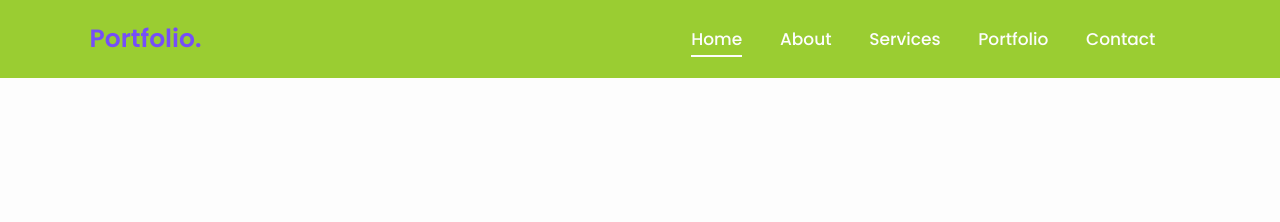
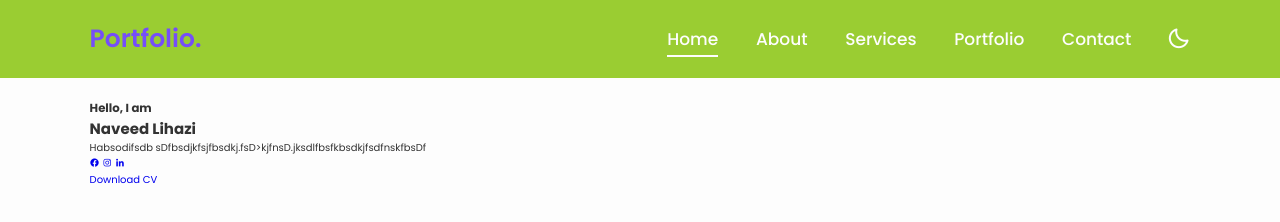
Before and after one commit to lihazinoob/personal_portfolio, a plain HTML site: page index.html in a window 1280 px wide. Drawn offline with nearby package versions, Linux system fonts and the light colour scheme.

```diff
--- a/index.html
+++ b/index.html
@@ -4,7 +4,7 @@
   <meta charset="UTF-8">
   <meta name="viewport" content="width=device-width, initial-scale=1.0">
   <title>Naveed Lihazi</title>
-
+  <link href='https://unpkg.com/boxicons@2.1.4/css/boxicons.min.css' rel='stylesheet'>
 
   <link rel="stylesheet" href="style.css">
 </head>
@@ -25,10 +25,30 @@
 
 
     </nav>
+    <div class='bx bx-moon' id ="darkMode-icon">
 
+    </div>
+  </header>
 
+  <!--home section design-->
 
-  </header>
+  <section class="home" id="home">
+    <div class="home-content">
+      <h3>Hello, I am</h3>
+      <h1>Naveed Lihazi</h1>
+      <p>Habsodifsdb sDfbsdjkfsjfbsdkj.fsD>kjfnsD.jksdlfbsfkbsdkjfsdfnskfbsDf</p>
+
+      <div class="social-media">
+        <a href="#"><i class='bx bxl-facebook-circle' ></i></a>
+        <a href="#"><i class='bx bxl-instagram' ></i></a>
+        <a href="#"><i class='bx bxl-linkedin' ></i></a>
+
+      </div>
+
+    <a href="#" class="btn">Download CV</a>
+
+    </div>
+  </section>
 
 
 
--- a/style.css
+++ b/style.css
@@ -66,3 +66,16 @@ body{
   background: var(--white-color);
 
 }
+
+#darkMode-icon
+{
+  font-size: 2.4rem;
+  color: var(--white-color);
+  cursor: pointer;
+
+}
+
+section{
+  min-height: 100vh;
+  padding: 10rem 7% 2rem;
+}
```
